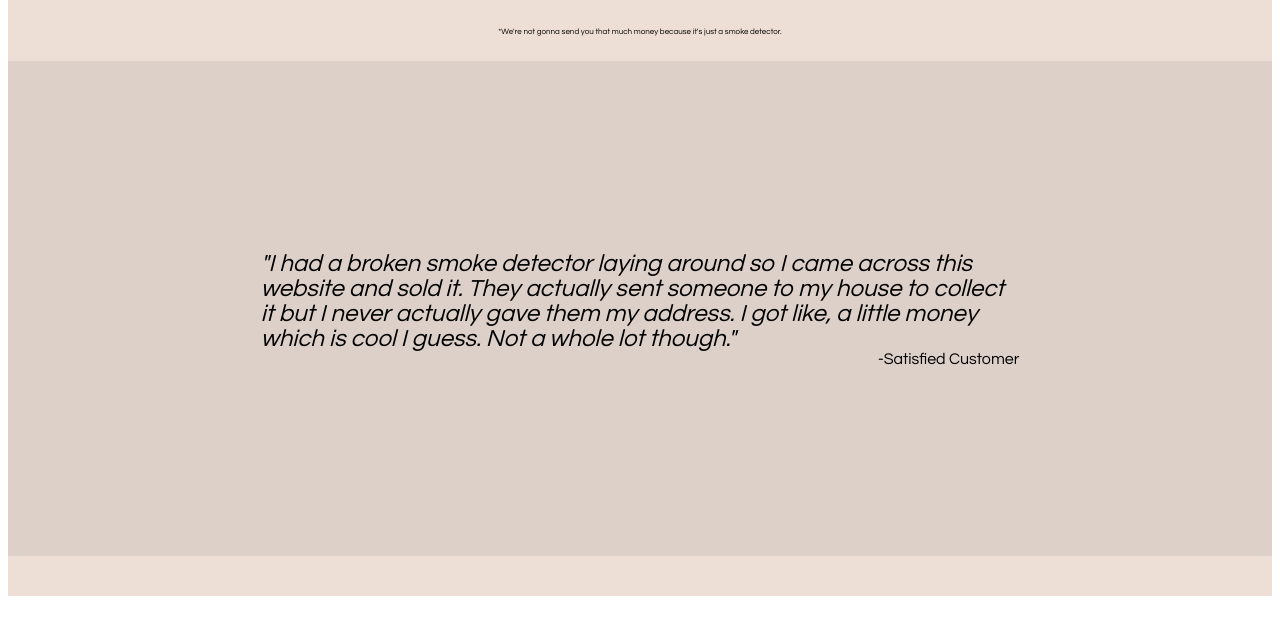
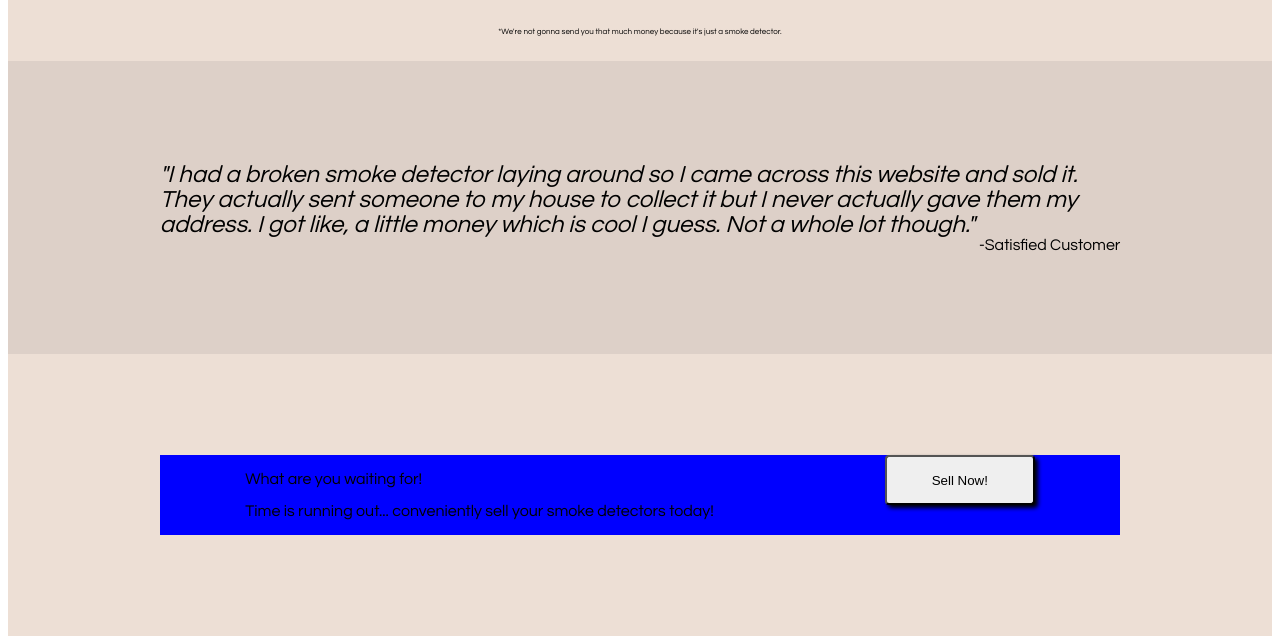
Before and after one commit to eding888/odin-landing-page, a plain HTML site: page index.html in a window 1280 px wide. Shown: the part 736-1380 px from the top of the page. Before the commit the page ends 1340 px from the top, so only its background shows below. Drawn offline with Linux system fonts and the light colour scheme.

Commit message:
Add message box to section

```diff
--- a/index.html
+++ b/index.html
@@ -27,7 +27,7 @@
     <div class = "sec1 content">
         <div>
             <p style="font-size: 24px">We Buy <strong> YOUR </strong> Smoke Detectors</p>
-            <div>Don't ask why, and we will buy! Give us your smoke detectors today.</div>
+            <p>Don't ask why, and we will buy! Give us your smoke detectors today.</p>
             <button id = "sellbutton">Sell Now</button>
             <div style = "font-size: 6px; text-align: center; margin-top: 10px;">*Your info may be collected for research purposes.</div>
         </div>
@@ -55,13 +55,19 @@
         </div>
         <div style = "font-size: 8px; text-align: center;">*We're not gonna send you that much money because it's just a smoke detector.</div>
     </div>
-    <div class = "sec3 content">
+    <div class = "sec3 content padded">
         <div style = "font-size: 24px;"><i>"I had a broken smoke detector laying around so I came across this website and sold it. They actually sent someone to my house to collect it but I never actually gave them my address. I got like, a little money which is cool I guess. Not a whole lot though."</i></div>
         <div style = "text-align: right;">-Satisfied Customer</div>
     </div>
-    <div class = "sec4 content">
+    <div class = "sec4 content padded">
         <div id = "sec4box">
-            <div</div>
+            <div class = "left-and-right">
+                <div>
+                    <p>What are you waiting for!</p>
+                    <p>Time is running out... conveniently sell your smoke detectors today!</p>
+                </div>
+            </div>
+            <button>Sell Now!</button>
         </div>
     </div>
     <div class = "footer">
--- a/styles.css
+++ b/styles.css
@@ -25,6 +25,13 @@ button{
     display: flex;
     justify-content: space-between;
 }
+
+.padded{
+    padding-left: 12%;
+    padding-right: 12%;
+    padding-top: 8%;
+    padding-bottom: 8%;
+}
 /* GENERAL */
 
 body{
@@ -35,9 +42,7 @@ body{
 }
 /* HEADER STYLES */
 
-
 .header{
-
     flex-wrap: wrap;
     padding: 10px;
     flex-basis: 50px;
@@ -142,21 +147,23 @@ body{
 
 .sec3{
     flex-direction: column;
+    background-color: #DDD0C8;
 
-    background-color: #DDD0C8;
-    padding-left: 20%;
-    padding-right: 20%;
-    padding-top: 15%;
-    padding-bottom: 15%;
 }
 
 /* SECTION 3 */
 
 /* SECTION 4 */
 .sec4{
+
     background-color: #eddfd5;
 }
-
+#sec4box{
+    display: flex;
+    flex: auto;
+    justify-content: space-around;
+    background-color: blue;
+}
 /* SECTION 4 */
 
 #logoquote{
```
